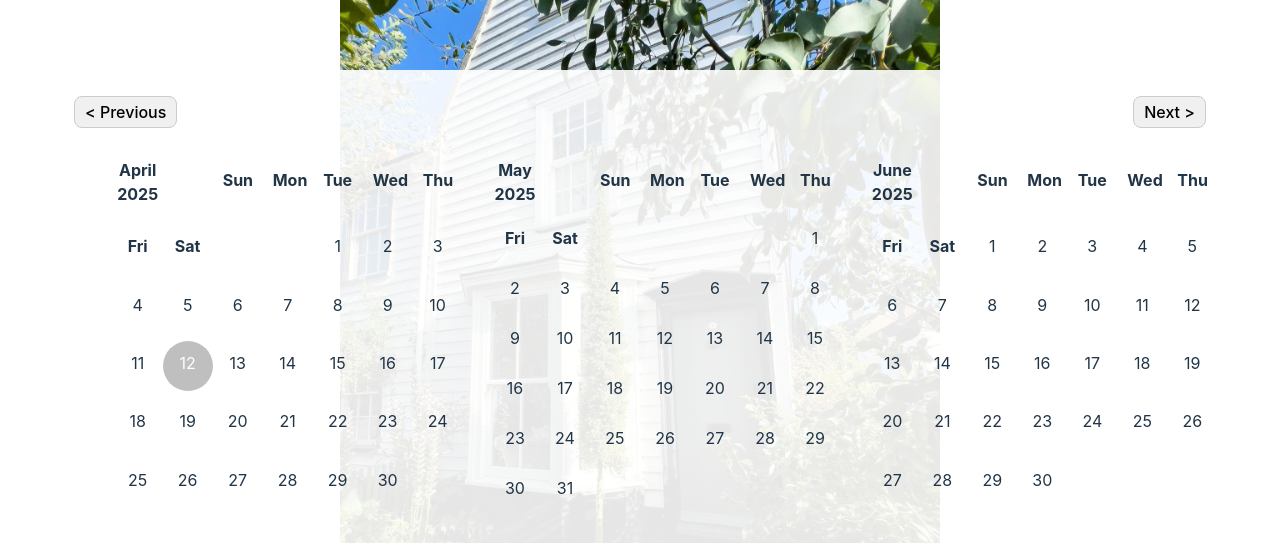
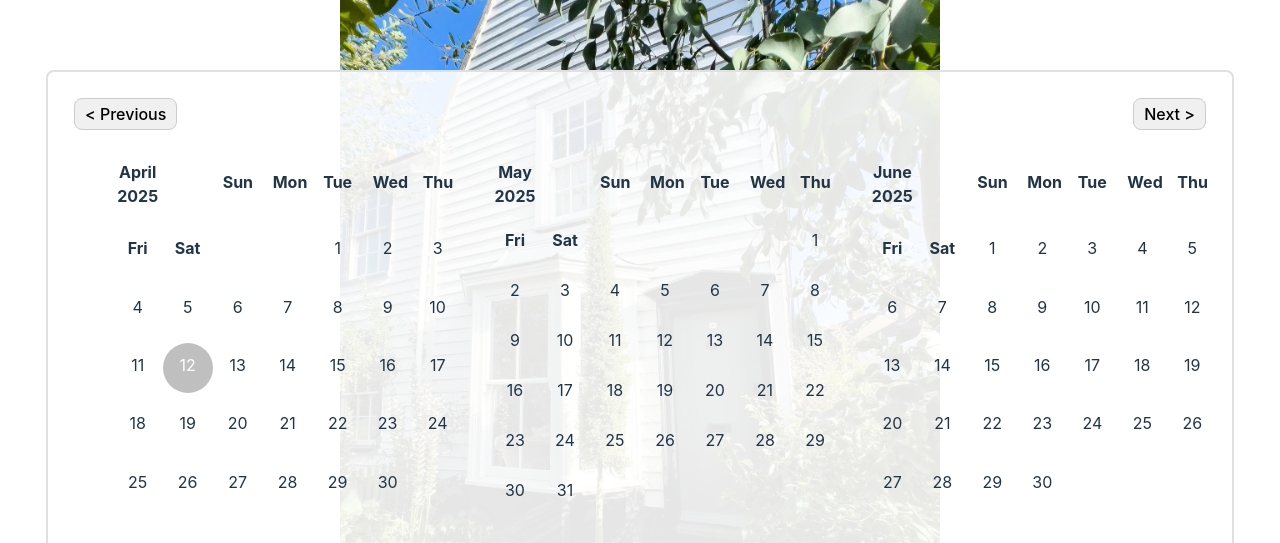
Before and after one commit to 4-belmont-rd/4-belmont-rd.github.io, a Svelte app: page / in a window 1280 px wide. Shown: the part 282-825 px from the top of the page. Built offline with nearby package versions, Linux system fonts and the light colour scheme; no server answers.

Commit message:
Calendar border and refactor

```diff
--- a/src/components/Banner.svelte
+++ b/src/components/Banner.svelte
@@ -42,6 +42,9 @@
         background: rgba(255, 255, 255, 0.9);
         padding: 1rem;
         border-radius: 8px;
+        border-width: 2px;
+        border-style: solid;
+        border-color: #e0e0e0;
         text-align: center;
     }
 
--- a/src/components/Calendar/Calendar.svelte
+++ b/src/components/Calendar/Calendar.svelte
@@ -41,7 +41,6 @@
   <div class="calendar-wrapper">
     <Month {currentMonth} {bookedDates} {startDate} {endDate} on:dateSelected
     ></Month>
-    {#if !isMobile}
     <Month
       currentMonth={currentMonth + 1}
       {bookedDates}
@@ -56,7 +55,6 @@
       {endDate}
       on:dateSelected
     ></Month>
-    {/if}
   </div>
 {:else}
   <div class="mobile-navigation">
--- a/src/components/Calendar/Month.svelte
+++ b/src/components/Calendar/Month.svelte
@@ -151,13 +151,6 @@
     margin: 10px;
   }
 
-  @media (max-width: 800px) {
-    .calendar {
-      margin: 0 auto;
-      margin-bottom: 2rem;
-    }
-  }
-
   .header {
     text-align: center;
     margin-bottom: 10px;
@@ -169,12 +162,6 @@
     justify-content: center;
     aspect-ratio: 1;
     width: 30px;
-  }
-
-  @media (max-width: 800px) {
-    .day {
-      width: 20px;
-    }
   }
 
   .day:hover {
@@ -207,4 +194,15 @@
     opacity: 50%;
     border-radius: 50%;
   }
+
+  @media (max-width: 800px) {
+    .calendar {
+      margin: 0 auto;
+      margin-bottom: 2rem;
+    }
+
+    .day {
+      width: 20px;
+    }
+  }
 </style>
```
Lines whose indentation alone changed are shown as unchanged.
